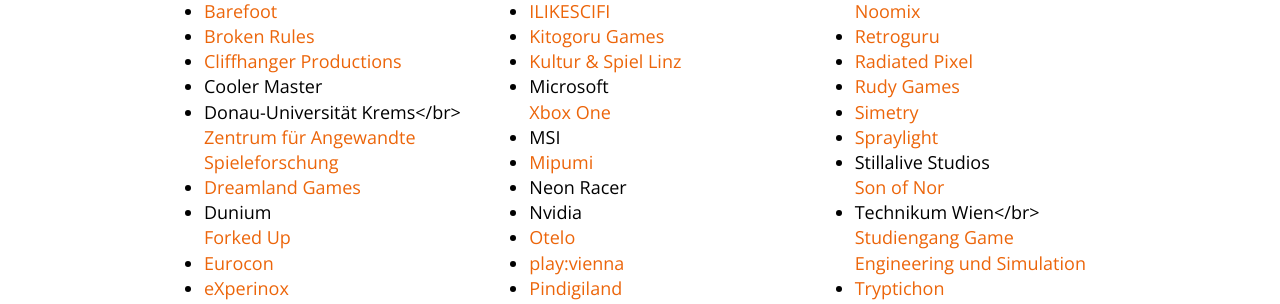
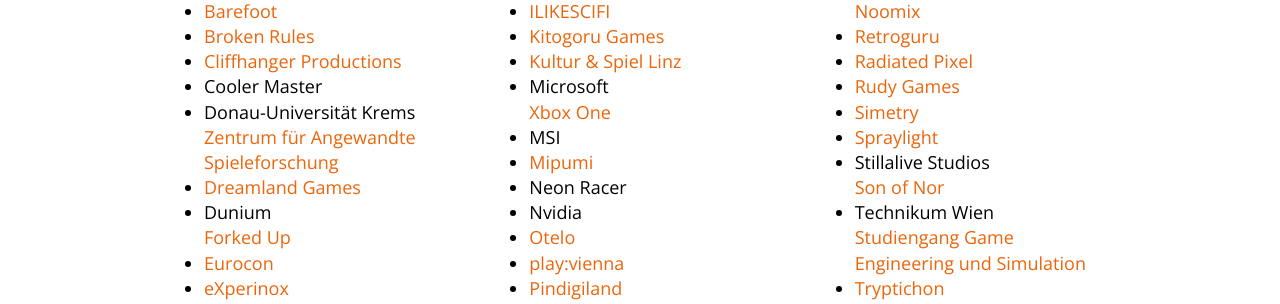
Before and after one commit to Lorti/gsexpo, a Jekyll site: the page built from index.html, in a window 1280 px wide and 900 px high, scrolled down 1533 px. Shown: the part 160-464 px from the top of the window. Built offline with Jekyll 4.4.1, drawn with Linux system fonts in a browser that asks for light colours; nearby versions of some CDN libraries; Markdown is read by kramdown in place of the engine named in the settings.

```diff
--- a/_includes/exhibitors.markdown
+++ b/_includes/exhibitors.markdown
@@ -10,7 +10,7 @@
         <li><a href="http://brokenrul.es/">Broken Rules</a></li>
         <li><a href="http://www.cliffhanger-productions.com/#cliffhanger">Cliffhanger Productions</a></li>
         <li>Cooler Master</li>
-        <li>Donau-Universität Krems</br>
+        <li>Donau-Universität Krems<br/>
         <a href="http://www.donau-uni.ac.at/de/department/artsmanagement/zentrum/angewandte_spieleforschung/index.php">Zentrum für Angewandte Spieleforschung</a></li>
         <li><a href="http://www.dreamlandgames.at/">Dreamland Games</a></li>
         <li>Dunium<br/><a href="http://www.dunium.com/">Forked Up</a></li>
@@ -50,7 +50,7 @@
        <li><a href="http://portfolio.multimediaart.at/projects/2014-simetry">Simetry</a></li>
        <li><a href="http://spraylight.at/">Spraylight</a></li>
        <li>Stillalive Studios<br/><a href="http://sonofnor.com/about/">Son of Nor</a></li>
-       <li>Technikum Wien</br>
+       <li>Technikum Wien<br/>
        <a href="http://www.technikum-wien.at/studium/master/game_engineering_und_simulation/">Studiengang Game Engineering und Simulation</a></li>
        <li><a href="https://portfolio.multimediaart.at/system/projects/1627/downloads/7036/download.pdf">Tryptichon</a></li>
        <li><a href="http://vienneseblend.org/">Viennese Blend</a></li>
```
